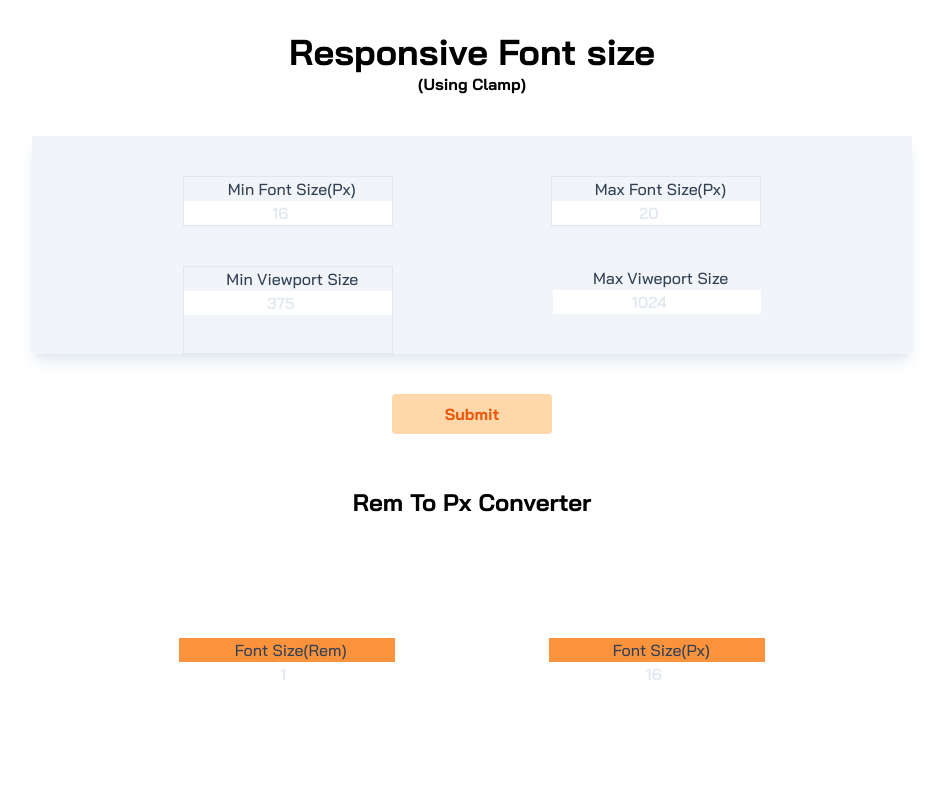
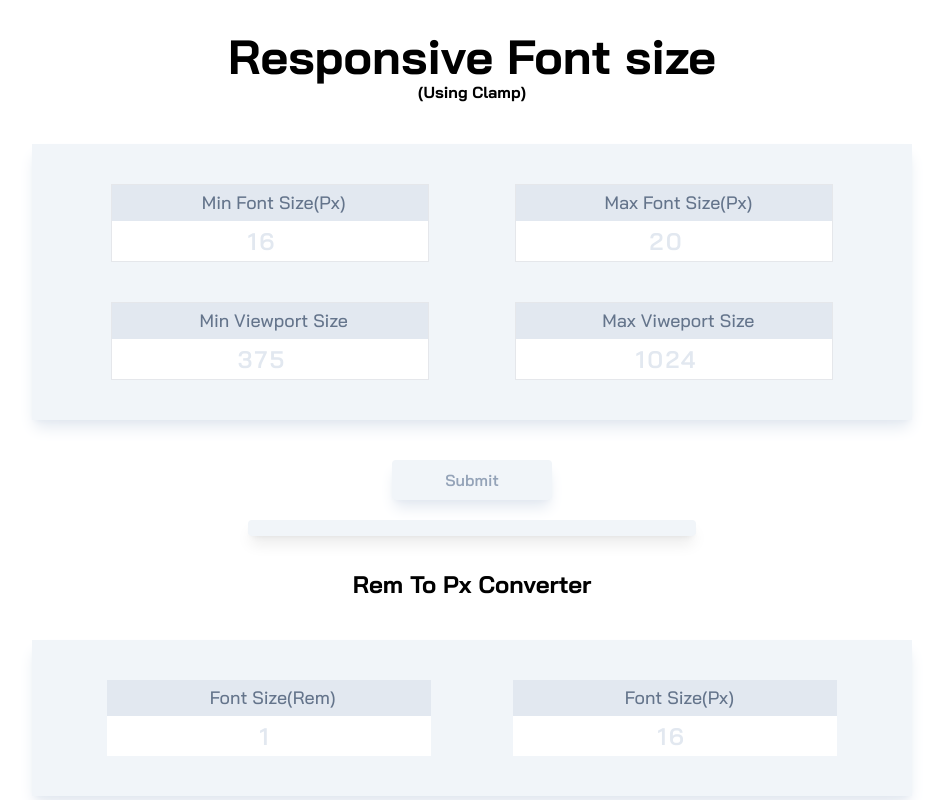
Before and after one commit to MunnaAhmed130/responsive-font-size-calculation, a React (Create React App) app: page / in a window 1280 px wide. Shown: the whole page, without its empty margins (168-1111 px from the left). Built offline with nearby package versions, Linux system fonts and the light colour scheme.

Commit message:
changed color palette

```diff
--- a/src/components/RTPConverter.js
+++ b/src/components/RTPConverter.js
@@ -19,10 +19,12 @@ const RTPConverter = () => {
     return (
         <div>
             <h2 className={`${styles.heading2}`}>Rem To Px Converter</h2>
-            <form className={`${styles.form} mt-10`}>
-                <div className={`${styles.flexEvenly} bg py-10`}>
-                    <div className="mx-2 text-center xs:pb-10 py-10">
-                        <div className=" bg-orange-400 ">
+            <form className={`${styles.form} mt-10 `}>
+                <div
+                    className={`${styles.flexEvenly} bg-slate-100 py-10 shadow-lg shadow-slate-200`}
+                >
+                    <div className="mx-2 text-center ">
+                        <div className={`${styles.labelBg}`}>
                             <label
                                 hmtlfor="remValue"
                                 className={`${styles.label}`}
@@ -38,15 +40,15 @@ const RTPConverter = () => {
                             name="remValue"
                             type="number"
                             id="remValue"
-                            className={`${styles.placeholder} ${styles.border} ${styles.input}  w-full  pl-2 text-center    font-semibold`}
+                            className={`${styles.placeholder} ${styles.border} ${styles.input}  w-full  pl-2 text-center font-semibold `}
                             placeholder="1"
                             step="any"
                             // required
                             // autoFocus
                         ></input>
                     </div>
-                    <div className="mx-2 text-center  py-10">
-                        <div className=" bg-orange-400 text-left ">
+                    <div className="mx-2 text-center">
+                        <div className={`${styles.labelBg}`}>
                             <label
                                 hmtlfor="px-value"
                                 className={`${styles.label}`}
@@ -62,7 +64,7 @@ const RTPConverter = () => {
                             name="pxValue"
                             type="number"
                             id="pxValue"
-                            className={`${styles.placeholder} ${styles.border} ${styles.input} w-full pl-2 text-center font-semibold`}
+                            className={`${styles.placeholder} ${styles.border} ${styles.input} w-full pl-2 text-center font-semibold `}
                             placeholder="16"
                             step="any"
                             // required
--- a/src/components/ResponsiveFs.js
+++ b/src/components/ResponsiveFs.js
@@ -146,11 +146,11 @@ const ResponsiveFs = () => {
             >
                 <div className="shadow-lg shadow-slate-200">
                     <div className={`${styles.flexEvenly} ${styles.bg}`}>
-                        {/* <div className="mt-10"> */}
+                        <div className="">
                             <div
-                            className={`${styles.marginXT} text-center border border-slate-200 `}
+                                className={`${styles.marginXT} text-center border `}
                             >
-                            <div className="bg-400">
+                                <div className={`${styles.labelBg}`}>
                                     <label
                                         hmtlfor="min-fs"
                                         className={`${styles.label}`}
@@ -170,19 +170,18 @@ const ResponsiveFs = () => {
                                     // required
                                     // autoFocus
                                 ></input>
-
+                            </div>
                             <p className={`${styles.error}`}>
                                 {/* {setShowError && `${error}`} */}
                                 {/* {warning.minPxError} */}
                                 {minPxError}
                             </p>
                         </div>
-                        {/* </div> */}
-                        {/* <div className="mt-10"> */}
+                        <div className="">
                             <div
-                            className={`${styles.marginXT} text-center border border-slate-200`}
+                                className={`${styles.marginXT} text-center border ${styles.labelBg}`}
                             >
-                            <div className="bg-slate-100">
+                                <div className="">
                                     <label
                                         hmtlfor="max-fs"
                                         className={`${styles.label}`}
@@ -201,17 +200,14 @@ const ResponsiveFs = () => {
                                     step="any"
                                     // required
                                 ></input>
-                            <p className={`${styles.error}`}>
-                                {/* {warning.maxPxError} */}
-                                {maxPxError}
-                            </p>
                             </div>
-                        {/* </div> */}
+                            <p className={`${styles.error}`}>{maxPxError}</p>
                         </div>
-                    <div className={`${styles.flexEvenly} ${styles.bg}`}>
-                        {/* <div className="mt-10"> */}
+                    </div>
+                    <div className={`${styles.flexEvenly} ${styles.bg} pb-10`}>
+                        <div className="">
                             <div
-                            className={`${styles.marginXT} text-center border border-slate-200 `}
+                                className={`${styles.marginXT} text-center  border ${styles.labelBg} `}
                             >
                                 <div className="">
                                     <label
@@ -232,15 +228,16 @@ const ResponsiveFs = () => {
                                     placeholder="375"
                                     // required
                                 ></input>
+                            </div>
                             <p className={`${styles.error}`}>
                                 {/* {warning.minVwError} */}
                                 {minVwError}
                             </p>
                         </div>
-                        {/* </div> */}
-
-                        {/* <div className="mt-10"> */}
-                        <div className={`${styles.marginXT} text-center mb-10`}>
+                        <div className="">
+                            <div
+                                className={`${styles.marginXT} text-center border ${styles.labelBg}`}
+                            >
                                 <div className="  ">
                                     <label
                                         hmtlfor="max-vw"
@@ -259,12 +256,12 @@ const ResponsiveFs = () => {
                                     placeholder="1024"
                                     // required
                                 ></input>
+                            </div>
                             <p className={`${styles.error}`}>
                                 {/* {warning.maxVwError} */}
                                 {maxVwError}
                             </p>
                         </div>
-                        {/* </div> */}
                     </div>
                 </div>
                 <div>
@@ -278,7 +275,7 @@ const ResponsiveFs = () => {
             </form>
 
             <div>
-                <p className="text-center mt-5 font-semibold text-orange-500 ">
+                <p className="text-center mt-5 font-semibold text-slate-500 bg-slate-100 rounded w-1/2 py-2 shadow-lg mx-auto">
                     {showError === false ? `${responsiveFs}` : ""}
                 </p>
             </div>
--- a/src/styles.js
+++ b/src/styles.js
@@ -1,18 +1,19 @@
 const styles = {
     boxWidth: "max-w-4xl mx-auto",
-    heading1: "xs:text-4xl text-3xl font-black pt-8 ",
+    heading1: "xs:text-4xl sm:text-5xl text-3xl font-black pt-8 ",
     heading2: "xs:text-2xl text-2xl font-black pt-8",
     form: `rounded-lg xxs:w-full px-2`,
     flexEvenly: "flex flex-col justify-evenly xs:flex-row",
     bg: "bg-slate-100",
     border: "solid focus:outline-0 focus:border-slate-500  ",
     placeholder: "placeholder:text-center placeholder:text-slate-200 ",
-    label: "pl-2 font-medium text-slate-700 text-center w-full block",
-    input: "caret-orange-500 text-orange-500 w-full font-semibold text-center",
+    label: "pl-2 text-lg font-medium text-slate-500 text-center w-full block py-1",
+    labelBg: "bg-slate-200",
+    input: "caret-slate-300 text-slate-400 w-full font-semibold text-center py-1 tracking-widest text-2xl focus:text-sky-300",
     error: "text-sm text-red-600 font-medium bg-orange-0",
-    button: "font-bold bg-orange-200 text-orange-600 rounded transition",
+    button: "font-semibold bg-slate-100 text-slate-400 rounded transition shadow-lg shadow-slate-200",
     buttonHover:
-        "hover:bg-orange-300 hover:text-orange-700 hover:shadow-md hover:shadow-slate-300",
+        "hover:bg-slate-300 hover:text-slate-700 hover:shadow-slate-200",
     borderLine: "border border-black",
     marginXT: "mx-2 mt-10",
 };
```
Also changed, not shown: src/index.css (line endings or trailing spaces). Lines whose indentation alone changed are shown as unchanged.
